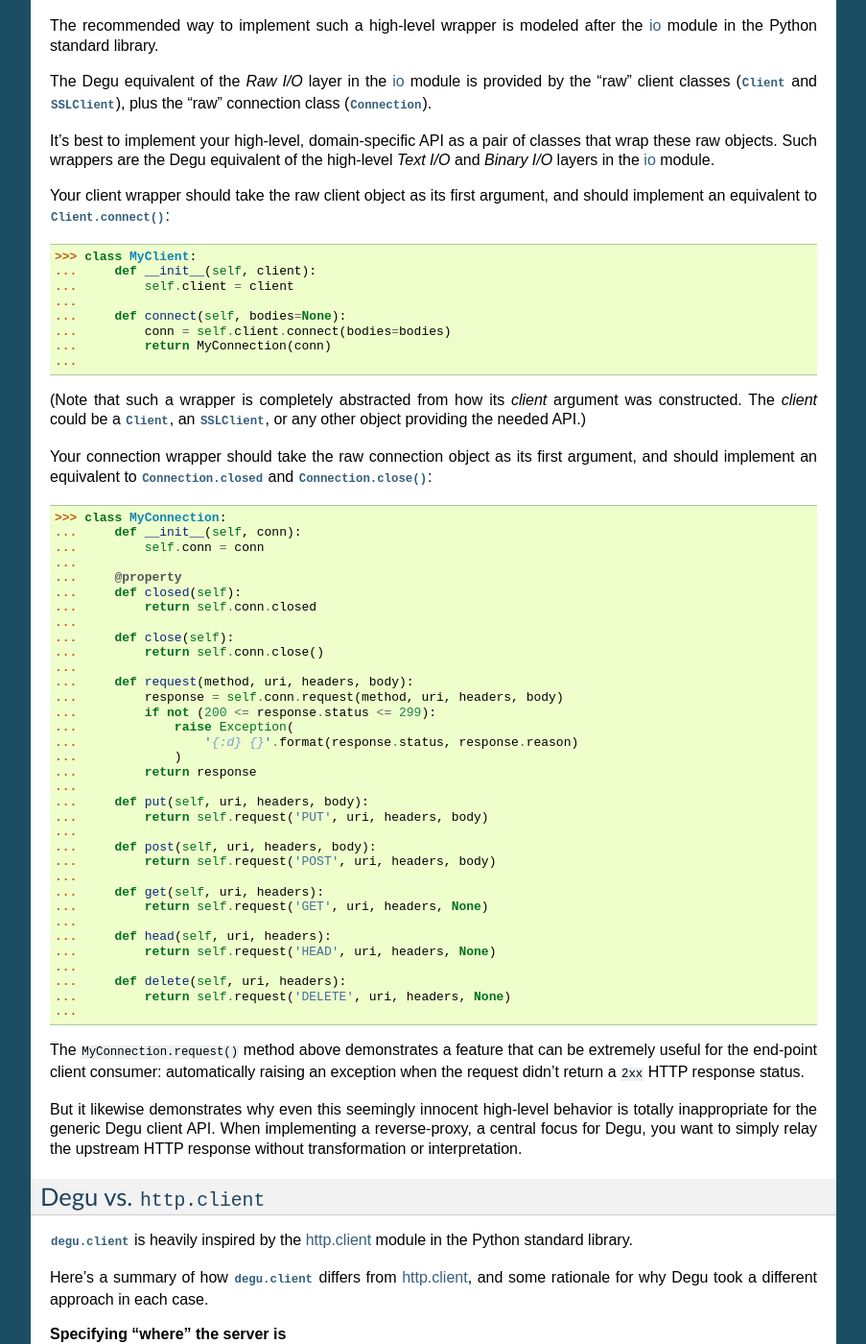
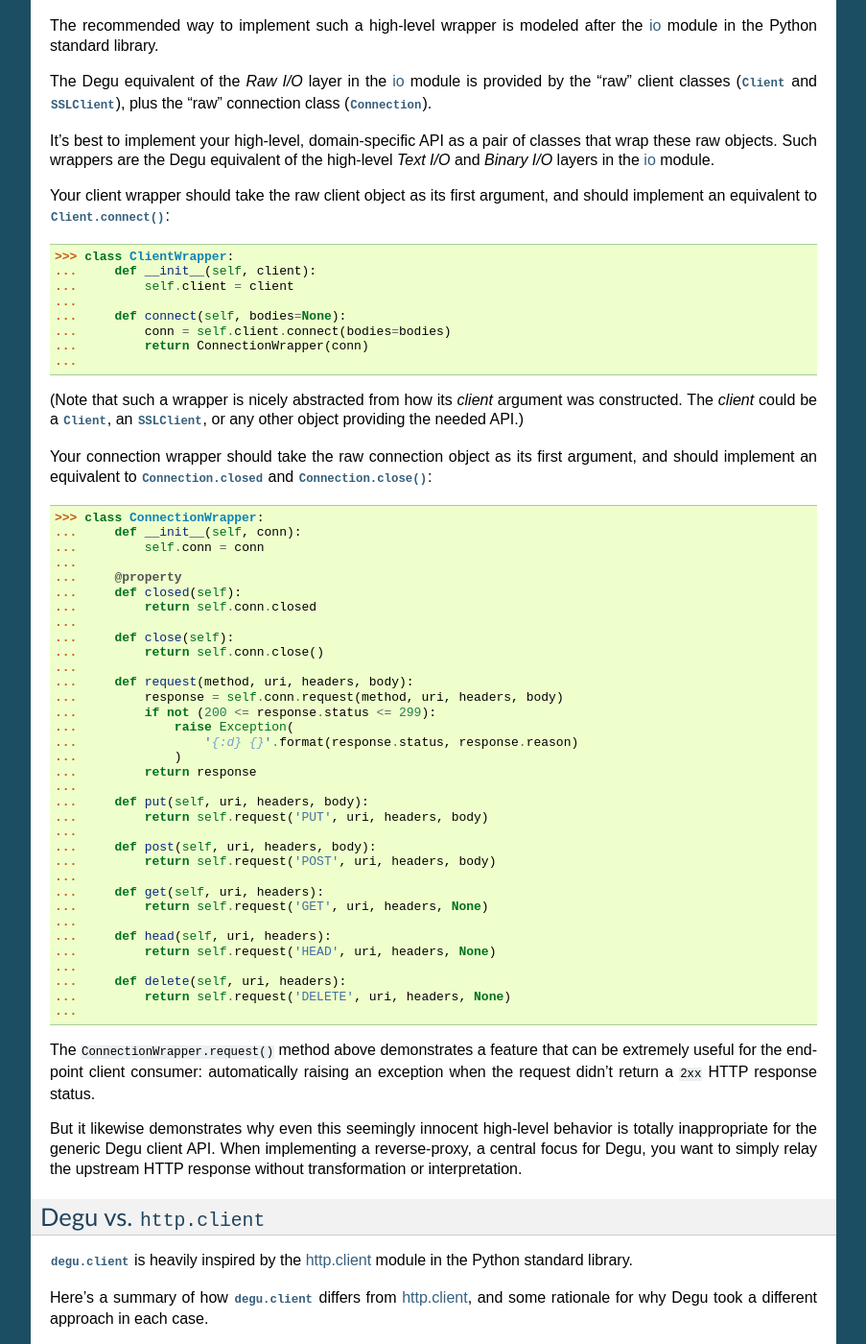
Before and after one commit to json420/degu, a Sphinx documentation site: the page built from doc/degu.client.rst, in a window 1280 px wide and 1400 px high, scrolled down 11421 px. Shown: the whole window at 96% size, without its empty margins (198-1101 px from the left). Built offline with Sphinx 7.4.7, drawn with Linux system fonts in a browser that asks for light colours.

Commit message:
ClientWrapper/ConnectionWrapper are clearer names for high-level client API example

```diff
--- a/doc/degu.client.rst
+++ b/doc/degu.client.rst
@@ -742,24 +742,24 @@
 Your client wrapper should take the raw client object as its first argument, and
 should implement an equivalent to :meth:`Client.connect()`:
 
->>> class MyClient:
+>>> class ClientWrapper:
 ...     def __init__(self, client):
 ...         self.client = client
 ...
 ...     def connect(self, bodies=None):
 ...         conn = self.client.connect(bodies=bodies)
-...         return MyConnection(conn)
+...         return ConnectionWrapper(conn)
 ...
 
-(Note that such a wrapper is completely abstracted from how its *client*
-argument was constructed.  The *client* could be a :class:`Client`, an
+(Note that such a wrapper is nicely abstracted from how its *client* argument
+was constructed.  The *client* could be a :class:`Client`, an
 :class:`SSLClient`, or any other object providing the needed API.)
 
 Your connection wrapper should take the raw connection object as its first
 argument, and should implement an equivalent to :attr:`Connection.closed` and
 :meth:`Connection.close()`:
 
->>> class MyConnection:
+>>> class ConnectionWrapper:
 ...     def __init__(self, conn):
 ...         self.conn = conn
 ...
@@ -794,8 +794,8 @@
 ...         return self.request('DELETE', uri, headers, None)
 ...
 
-The ``MyConnection.request()`` method above demonstrates a feature that can be
-extremely useful for the end-point client consumer: automatically raising an
+The ``ConnectionWrapper.request()`` method above demonstrates a feature that can
+be extremely useful for the end-point client consumer: automatically raising an
 exception when the request didn't return a ``2xx`` HTTP response status.
 
 But it likewise demonstrates why even this seemingly innocent high-level
```
